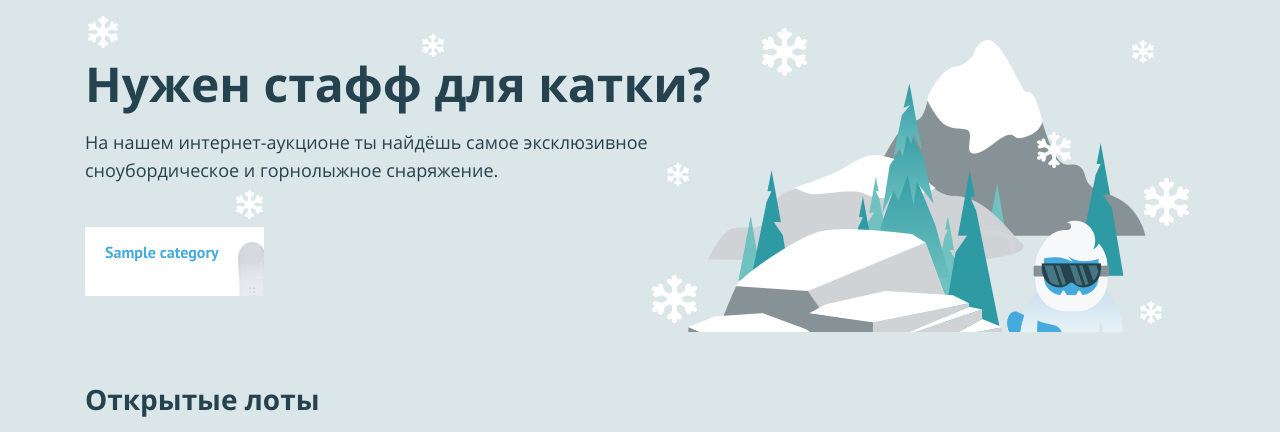
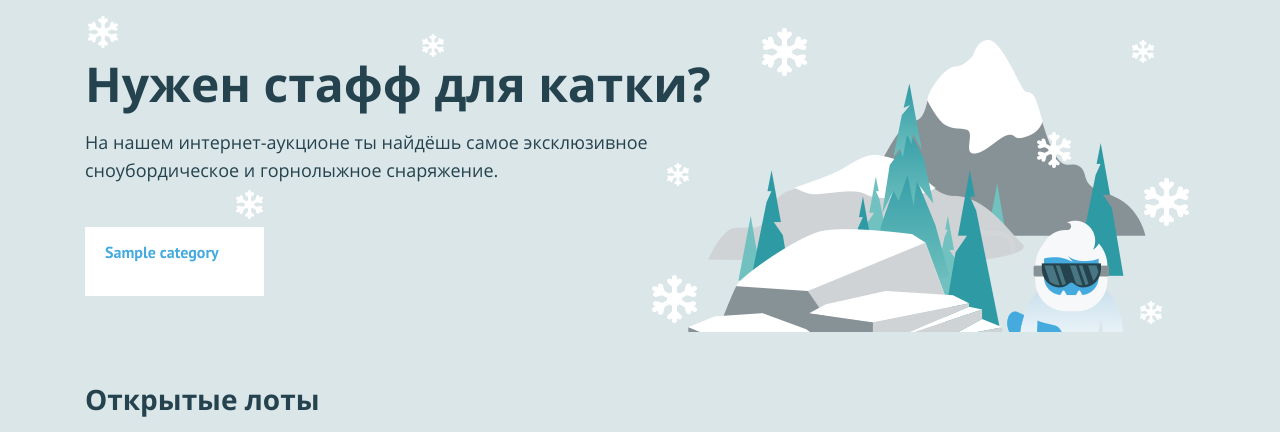
Before and after one commit to zbralex/164719-yeticave-11, a PHP site: page / in a window 1280 px wide. Shown: the part 107-539 px from the top of the page. Run offline with PHP 8.4, Linux system fonts and the light colour scheme; tables that the repository leaves empty hold one stand-in row (values such as "Sample post").

Commit message:
добавляет классы-категории в главном меню

```diff
--- a/index.php
+++ b/index.php
@@ -57,7 +57,7 @@ if ($con) {
     $sql_lots = 'SELECT *, l.name AS lot_name
                 FROM yeticave.lots l
                 JOIN yeticave.categories c ON c.id = l.category_id
-                WHERE l.end_date >= CURDATE()';
+                WHERE l.end_date >= CURDATE() ORDER BY l.end_date ASC';
     $result_lots = mysqli_query($con, $sql_lots);
     $lots = mysqli_fetch_all($result_lots, MYSQLI_ASSOC);
 }
--- a/templates/main.php
+++ b/templates/main.php
@@ -4,7 +4,7 @@
         горнолыжное снаряжение.</p>
     <ul class="promo__list">
         <?php foreach( $categories as $cat):?>
-            <li class="promo__item promo__item--boards">
+            <li class="promo__item promo__item--<?= $cat['symbol_code'];?>">
                 <a class="promo__link" href="pages/all-lots.html"><?= $cat['name'];?></a>
             </li>
         <?php endforeach; ?>
```
